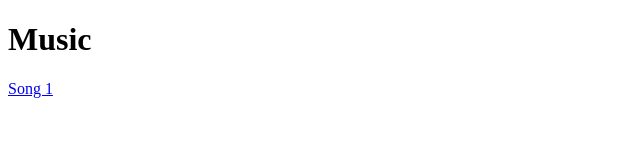
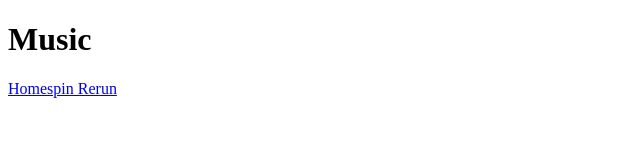
Before and after one commit to mangopow/mangowow.net, a plain HTML site: page index.html in a window 1280 px wide. Shown: the full height of the page, 0-640 px from the left. Drawn offline with Linux system fonts and the light colour scheme.

Commit message:
Update index.html

```diff
--- a/index.html
+++ b/index.html
@@ -10,7 +10,7 @@
     <header>
       <h1>Music</h1>
         <div>
-          <a href="song1.mp3" download>Song 1</a>
+          <a href="song1.mp3" download>Homespin Rerun</a>
         </div>
       </div>
     </main>
```
